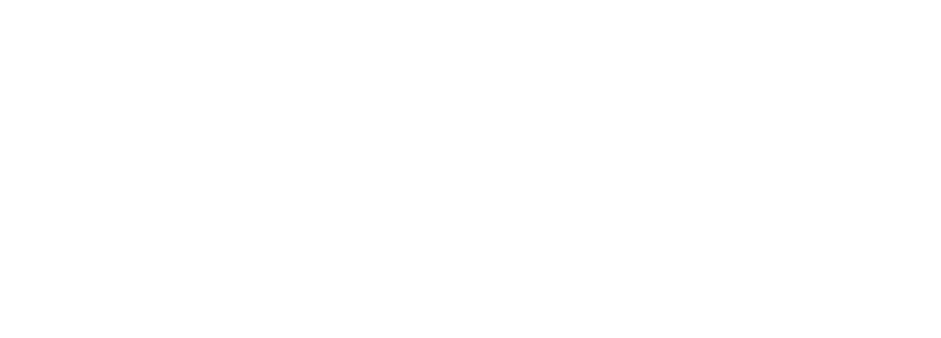
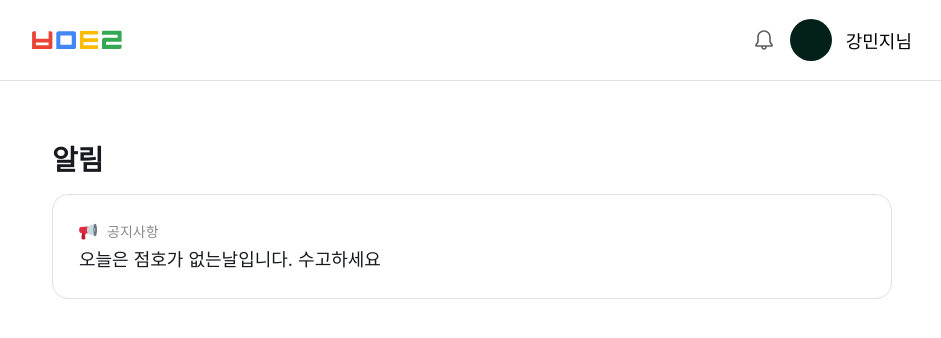
Before and after one commit to BUMITORI/BUMITORI_WEB, a React (Vite) app in the folder client/: page /alarm in a window 1280 px wide. Before the commit this address had no page. Shown: the top 338 px of the page, without its empty margins (168-1109 px from the left). Built offline with nearby package versions, Linux system fonts and the light colour scheme.

Commit message:
feat: 알림 페이지 퍼블리싱

```diff
--- a/client/src/App.tsx
+++ b/client/src/App.tsx
@@ -4,6 +4,7 @@
 import Main from "./pages/Main";
 import NotAdmit from "./pages/Not-admit";
 import AdminMain from "./admin/AdminMain";
+import Alarm from "./pages/Alarm";
 
 function App() {
   return (
@@ -13,6 +14,7 @@
         <Route path="/auth/login" element={<Login />} />
         <Route path="/not-admit" element={<NotAdmit />} />
         <Route path="/admin-main" element={<AdminMain date="4월 5일" />} />
+        <Route path="/alarm" element={<Alarm />} />
       </Routes>
     </Router>
   );
--- a/client/src/pages/Alarm/index.tsx
+++ b/client/src/pages/Alarm/index.tsx
@@ -1,15 +1,25 @@
+import AlarmBox from "../../shared/components/AlarmBox";
 import Header from "../../shared/components/Header";
 import * as S from "./style";
 
 const Alarm = () => {
-  // return (
-  //   <S.Layout>
-  //     <Header />
-  //     <S.MainContainer>
-
-  //     </S.MainContainer>
-  //   </S.Layout>
-  // )
+  return (
+    <S.Layout>
+      <Header />
+      <div>
+        <S.MainContainer>
+          <S.HeaderText>알림</S.HeaderText>
+          {/* <S.Main>아직 알람이 없습니다.</S.Main> */}
+          <S.Main>
+            <AlarmBox
+              isAlarm="공지"
+              noticeText="오늘은 점호가 없는날입니다. 수고하세요"
+            />
+          </S.Main>
+        </S.MainContainer>
+      </div>
+    </S.Layout>
+  );
 };
 
 export default Alarm;
--- a/client/src/pages/Alarm/style.ts
+++ b/client/src/pages/Alarm/style.ts
@@ -1 +1,27 @@
 import styled from "styled-components";
+import theme from "../../shared/style/theme";
+import { Pretendard } from "../../shared/style/font";
+
+export const Layout = styled.main`
+  width: 100vw;
+  height: 100vh;
+  display: flex;
+  flex-direction: column;
+  align-items: center;
+`;
+export const MainContainer = styled.div`
+  display: flex;
+  flex-direction: column;
+  width: 100%;
+  padding: 60px 0;
+  gap: 14px;
+`;
+export const HeaderText = styled.span`
+  color: ${theme.black};
+  ${Pretendard.Title1}
+`;
+export const Main = styled.div`
+  display: flex;
+  flex-direction: column;
+  gap: 14px;
+`;
```
